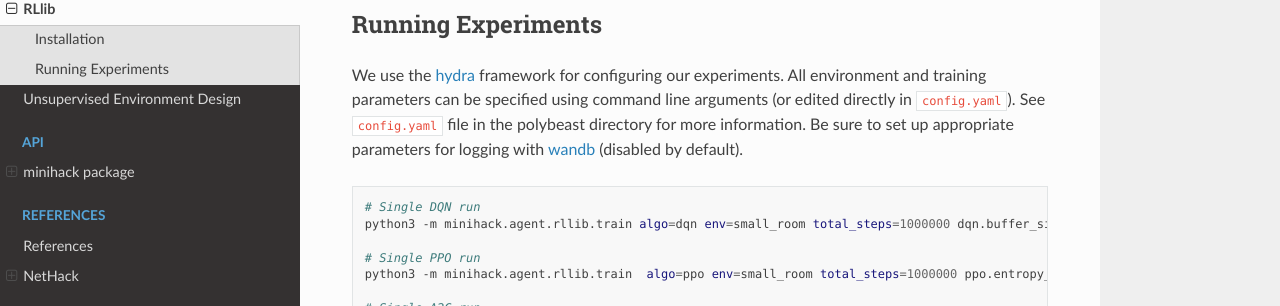
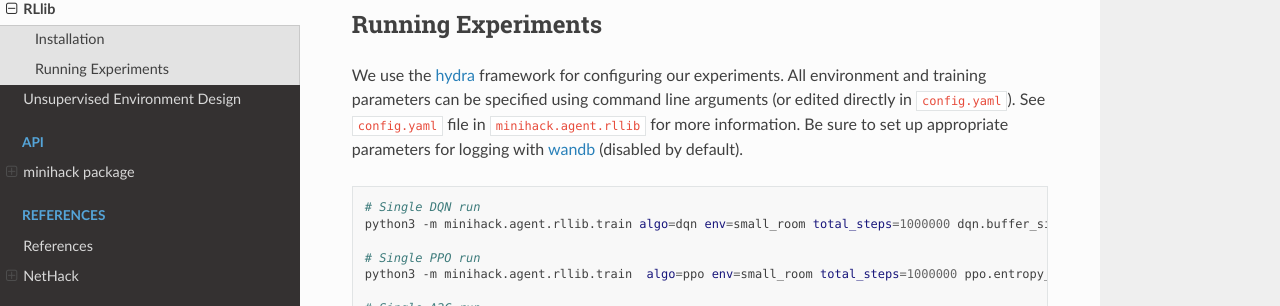
Before and after one commit to facebookresearch/minihack, a Sphinx documentation site: the page built from docs/agents/rllib.md, in a window 1280 px wide and 1206 px high. Shown: the part 572-878 px from the top of the window. Built offline with Sphinx 7.4.7 and the Read the Docs theme 2.0.0, drawn with Linux system fonts in a browser that asks for light colours; pages that are not in the unit, such as notebooks, are missing from menus.

Commit message:
small change in the documentation

````diff
--- a/docs/agents/rllib.md
+++ b/docs/agents/rllib.md
@@ -17,7 +17,7 @@ python3 -m minihack.agent.rllib.train algo=dqn total_steps=1000000
 
 ## Running Experiments
 
-We use the [hydra](https://github.com/facebookresearch/hydra) framework for configuring our experiments. All environment and training parameters can be specified using command line arguments (or edited directly in `config.yaml`). See `config.yaml` file in the polybeast directory for more information. Be sure to set up appropriate parameters for logging with [wandb](https://wandb.ai/site) (disabled by default).
+We use the [hydra](https://github.com/facebookresearch/hydra) framework for configuring our experiments. All environment and training parameters can be specified using command line arguments (or edited directly in `config.yaml`). See `config.yaml` file in  `minihack.agent.rllib` for more information. Be sure to set up appropriate parameters for logging with [wandb](https://wandb.ai/site) (disabled by default).
 
 ```bash
 # Single DQN run
````
Also changed, not shown: docs/agents/torchbeast.md (+1 -1 lines).
